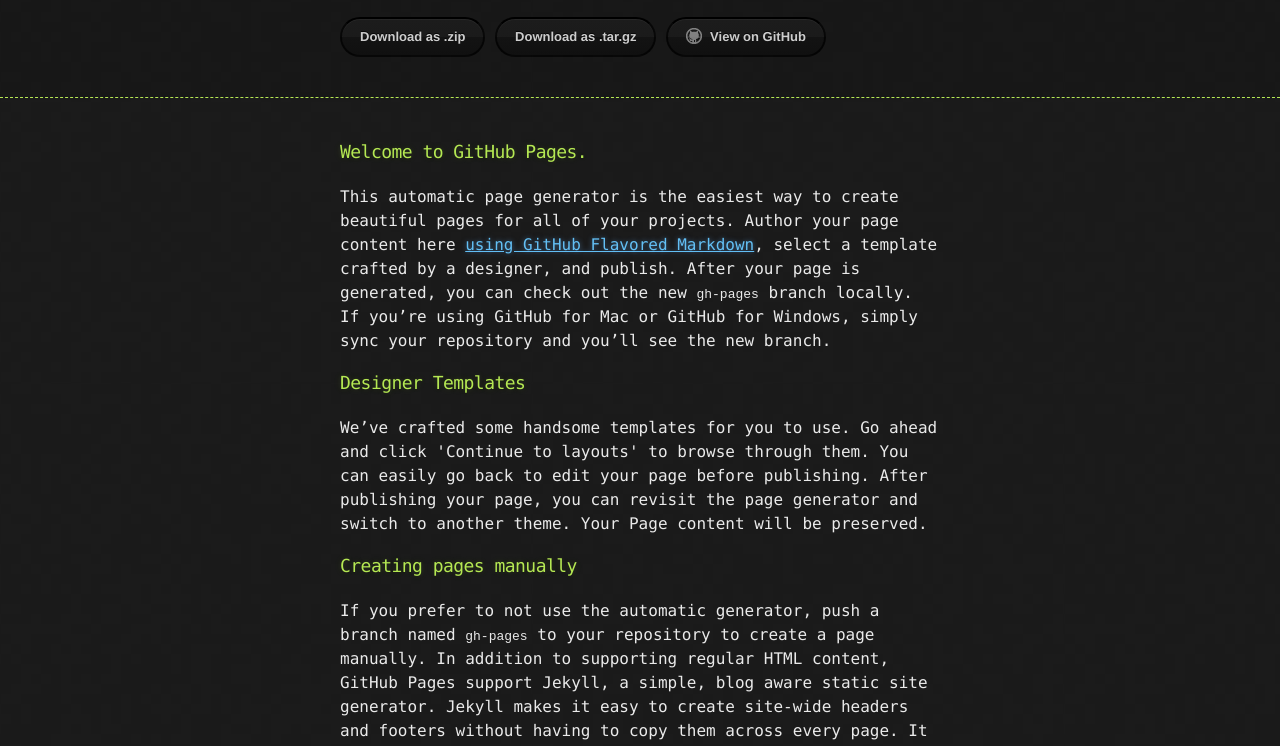
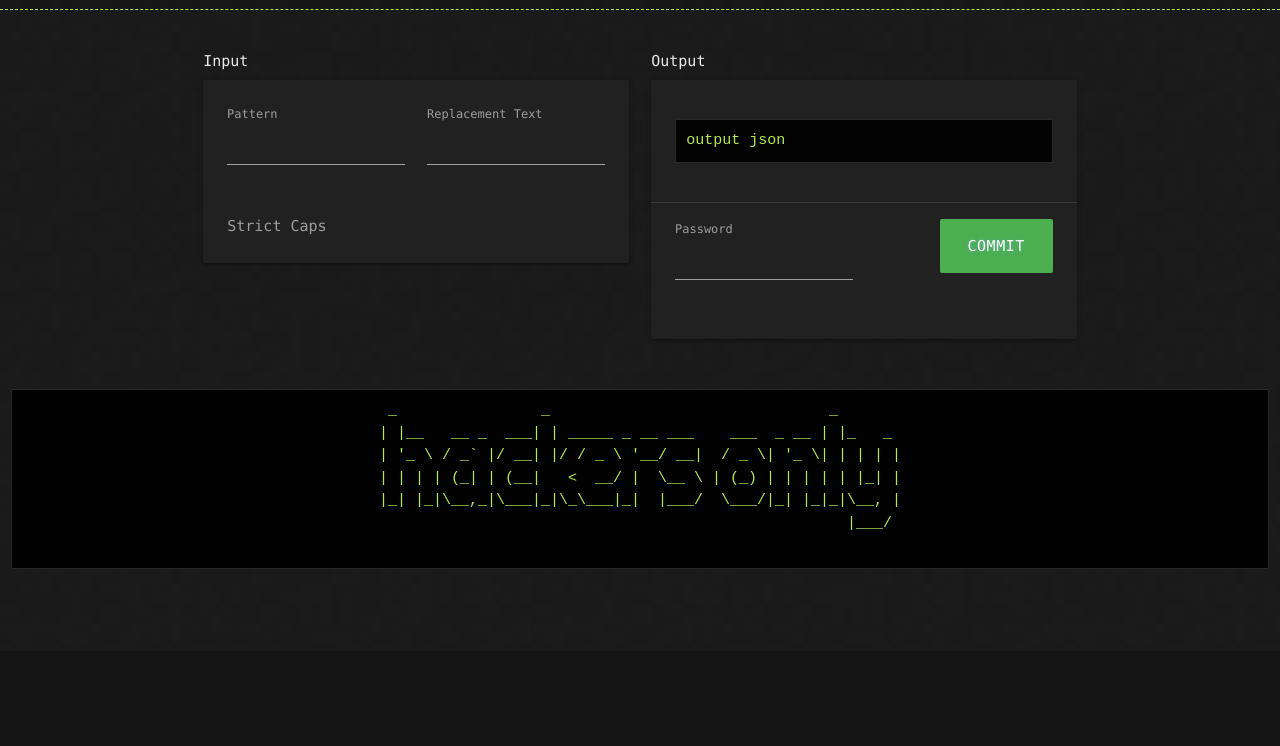
Before and after one commit to cosmicexplorer/imposters, a plain HTML site: page index.html in a window 1280 px wide. Shown: the part 149-895 px from the top of the page. After the commit the page ends 800 px from the top, so only its background shows below. Drawn offline with nearby package versions, Linux system fonts and the light colour scheme.

Commit message:
IMPOSTERS WEB CONTROL PANEL
hackers only all others keep out

```diff
--- a/index.html
+++ b/index.html
@@ -5,56 +5,142 @@
     <meta http-equiv="X-UA-Compatible" content="chrome=1">
 
     <link rel="stylesheet" type="text/css" href="stylesheets/stylesheet.css" media="screen">
-    <link rel="stylesheet" type="text/css" href="stylesheets/github-dark.css" media="screen">
-    <link rel="stylesheet" type="text/css" href="stylesheets/print.css" media="print">
+    <link rel="stylesheet" href="https://cdnjs.cloudflare.com/ajax/libs/materialize/0.97.0/css/materialize.min.css">
+    <style>
+    </style>
 
-    <title>Imposters by cosmicexplorer</title>
+    <title>IMPOSTERS CONTROL PANEL</title>
   </head>
 
   <body>
 
     <header>
       <div class="container">
-        <h1>Imposters</h1>
-        <h2>Replaces more and more of the web until you realize that this is not the true reality, and also that there is no truth.</h2>
-
-        <section id="downloads">
-          <a href="https://github.com/cosmicexplorer/imposters/zipball/master" class="btn">Download as .zip</a>
-          <a href="https://github.com/cosmicexplorer/imposters/tarball/master" class="btn">Download as .tar.gz</a>
-          <a href="https://github.com/cosmicexplorer/imposters" class="btn btn-github"><span class="icon"></span>View on GitHub</a>
-        </section>
+        <div class='row'>
+          <div class='col s12 m6 right-align'>
+            <h1>Imposters <br/><small>control panel</small></h1>
+          </div>
+          <div class='col s12 m6 hide-on-small-only'>
+            <p>Replaces more and more of the web until you realize that this is not the true reality, and also that there is no truth.</p>
+          </div>
+        </div>
       </div>
     </header>
 
     <div class="container">
-      <section id="main_content">
-        <h3>
-<a id="welcome-to-github-pages" class="anchor" href="#welcome-to-github-pages" aria-hidden="true"><span class="octicon octicon-link"></span></a>Welcome to GitHub Pages.</h3>
-
-<p>This automatic page generator is the easiest way to create beautiful pages for all of your projects. Author your page content here <a href="https://guides.github.com/features/mastering-markdown/">using GitHub Flavored Markdown</a>, select a template crafted by a designer, and publish. After your page is generated, you can check out the new <code>gh-pages</code> branch locally. If you’re using GitHub for Mac or GitHub for Windows, simply sync your repository and you’ll see the new branch.</p>
-
-<h3>
-<a id="designer-templates" class="anchor" href="#designer-templates" aria-hidden="true"><span class="octicon octicon-link"></span></a>Designer Templates</h3>
-
-<p>We’ve crafted some handsome templates for you to use. Go ahead and click 'Continue to layouts' to browse through them. You can easily go back to edit your page before publishing. After publishing your page, you can revisit the page generator and switch to another theme. Your Page content will be preserved.</p>
-
-<h3>
-<a id="creating-pages-manually" class="anchor" href="#creating-pages-manually" aria-hidden="true"><span class="octicon octicon-link"></span></a>Creating pages manually</h3>
-
-<p>If you prefer to not use the automatic generator, push a branch named <code>gh-pages</code> to your repository to create a page manually. In addition to supporting regular HTML content, GitHub Pages support Jekyll, a simple, blog aware static site generator. Jekyll makes it easy to create site-wide headers and footers without having to copy them across every page. It also offers intelligent blog support and other advanced templating features.</p>
-
-<h3>
-<a id="authors-and-contributors" class="anchor" href="#authors-and-contributors" aria-hidden="true"><span class="octicon octicon-link"></span></a>Authors and Contributors</h3>
-
-<p>You can <a href="https://github.com/blog/821" class="user-mention">@mention</a> a GitHub username to generate a link to their profile. The resulting <code>&lt;a&gt;</code> element will link to the contributor’s GitHub Profile. For example: In 2007, Chris Wanstrath (<a href="https://github.com/defunkt" class="user-mention">@defunkt</a>), PJ Hyett (<a href="https://github.com/pjhyett" class="user-mention">@pjhyett</a>), and Tom Preston-Werner (<a href="https://github.com/mojombo" class="user-mention">@mojombo</a>) founded GitHub.</p>
-
-<h3>
-<a id="support-or-contact" class="anchor" href="#support-or-contact" aria-hidden="true"><span class="octicon octicon-link"></span></a>Support or Contact</h3>
-
-<p>Having trouble with Pages? Check out our <a href="https://help.github.com/pages">documentation</a> or <a href="https://github.com/contact">contact support</a> and we’ll help you sort it out.</p>
-      </section>
+      <div class="row">
+        <div class="col s12 m6 left-align">
+          <span class="card-title">Input</span>
+          <div class="card grey darken-4">
+            <div class="card-content white-text">
+              <form>
+                <div class='row'>
+                  <div class='input-field col s12 l6'>
+                    <input placeholder="" id="pattern" type="text" class="validate">
+                    <label for="pattern">Pattern</label>
+                  </div>
+                  <div class='input-field col s12 l6'>
+                    <input placeholder="" id="replacement" type="text" class="validate">
+                    <label for="replacement">Replacement Text</label>
+                  </div>
+                  <div class='input-field col s12'>
+                    <input type="checkbox" class="filled-in" id="strict-caps" checked="checked" />
+                    <label for="strict-caps">Strict Caps</label>
+                  </div>
+                </div>
+              </form>
+            </div>
+            <!-- <div class="card-action right-align"> -->
+              <!-- <a href="#" id='generate'>Generate</a> -->
+            <!-- </div> -->
+          </div>
+        </div>
+        <div class='col s12 m6 left-align' id='output-div'>
+          <span class="card-title">Output</span>
+          <div class="card grey darken-4">
+            <div class="card-content white-text">
+              <pre id='output' style=''>output json</pre>
+            </div>
+            <div class="card-action right-align">
+              <div class='row'>
+                <div class='input-field col s12 l6'>
+                  <input placeholder="" id="password" type="password" class="validate">
+                  <label for="password">Password</label>
+                </div>
+                <div class='col s12 l6'>
+                  <a href="#" id='commit' class='btn-flat btn-large green white-text'>Commit</a>
+                </div>
+              </div>
+            </div>
+          </div>
+        </div>
+      </div>
     </div>
 
+    <footer class='hide-on-small-only'>
+      <div class='row'>
+        <div class='col s12 center-align'>
+          <pre> _                _                               _
+| |__   __ _  ___| | _____ _ __ ___    ___  _ __ | |_   _
+| '_ \ / _` |/ __| |/ / _ \ '__/ __|  / _ \| '_ \| | | | |
+| | | | (_| | (__|   <  __/ |  \__ \ | (_) | | | | | |_| |
+|_| |_|\__,_|\___|_|\_\___|_|  |___/  \___/|_| |_|_|\__, |
+                                                    |___/
+    </pre>
+        </div>
+      </div>
+    </footer>
 
   </body>
+
+  <script src="https://code.jquery.com/jquery-2.1.4.min.js"></script>
+  <script src="https://cdnjs.cloudflare.com/ajax/libs/materialize/0.97.0/js/materialize.min.js"></script>
+
+  <script>
+
+    var obj = { "pattern": "mill?enn?ials'",
+                "replacement": { "text": "snake people's" },
+                "strictCaps": true };
+
+    $('#strict-caps').click(function(e){ generate(); });
+
+    $('input').keyup(function(e) { generate(); });
+
+    $('#commit').click(function(){
+      //highly technical web security stuff, don't bother
+      if( $('#password').val() == 'password' ){
+        alert("Danny write this part :)");
+
+          /////////////////////////////
+         //this is where you come in//
+        /////////////////////////////
+
+      } else {
+        alert('Wrong password, bozo');
+        return;
+      }
+    });
+
+    function generate(){
+      if(!testRegex($('#pattern').val())){
+        alert("Pattern string is not a valid regex");
+        return;
+      }
+
+      obj.pattern = $('#pattern').val();
+      obj.replacement.text = $('#replacement').val();
+      obj.strictCaps = $('#strict-caps').is(':checked');
+
+      $('pre#output').html( JSON.stringify(obj, null, 4) );
+    }
+
+    function testRegex(str){
+      var isValid;
+      try       { new RegExp(str); isValid = true; }
+      catch(e)  { isValid = false;                 }
+      return isValid;
+    }
+
+  </script>
+
 </html>
```
